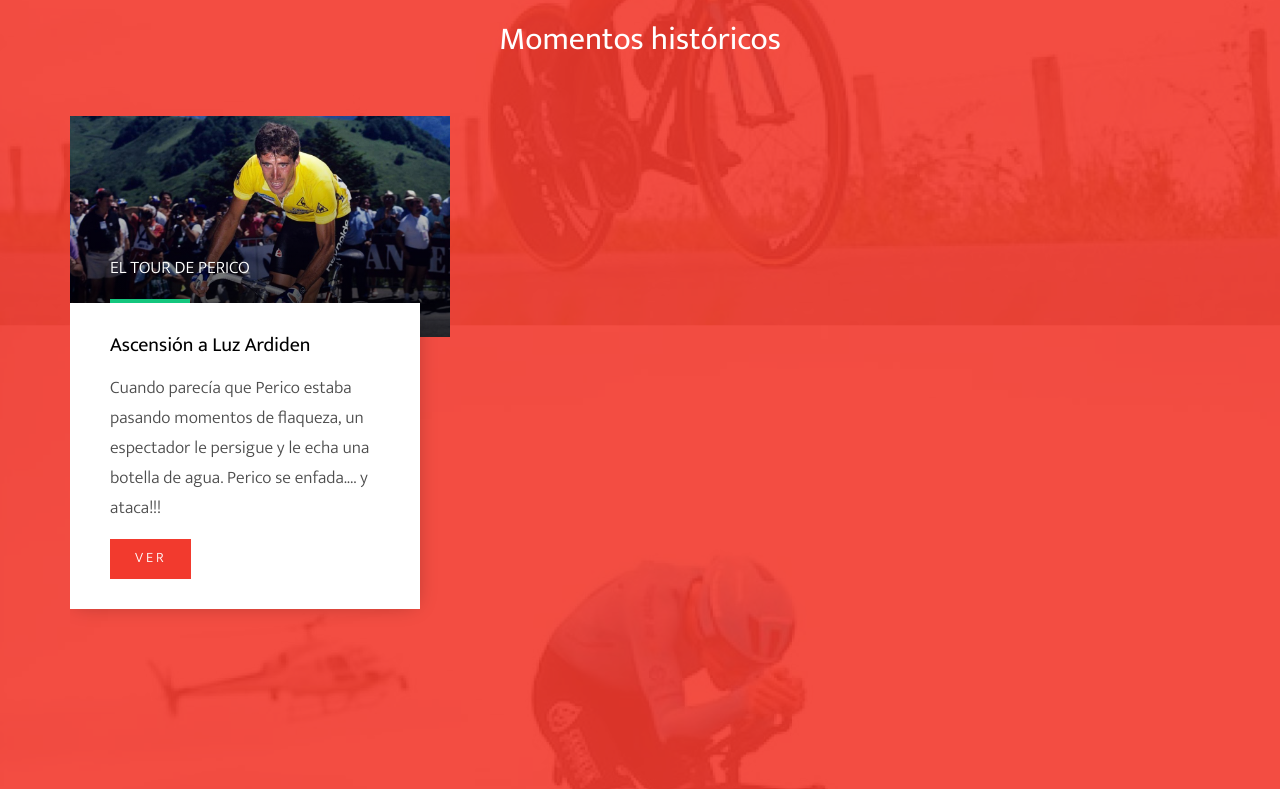
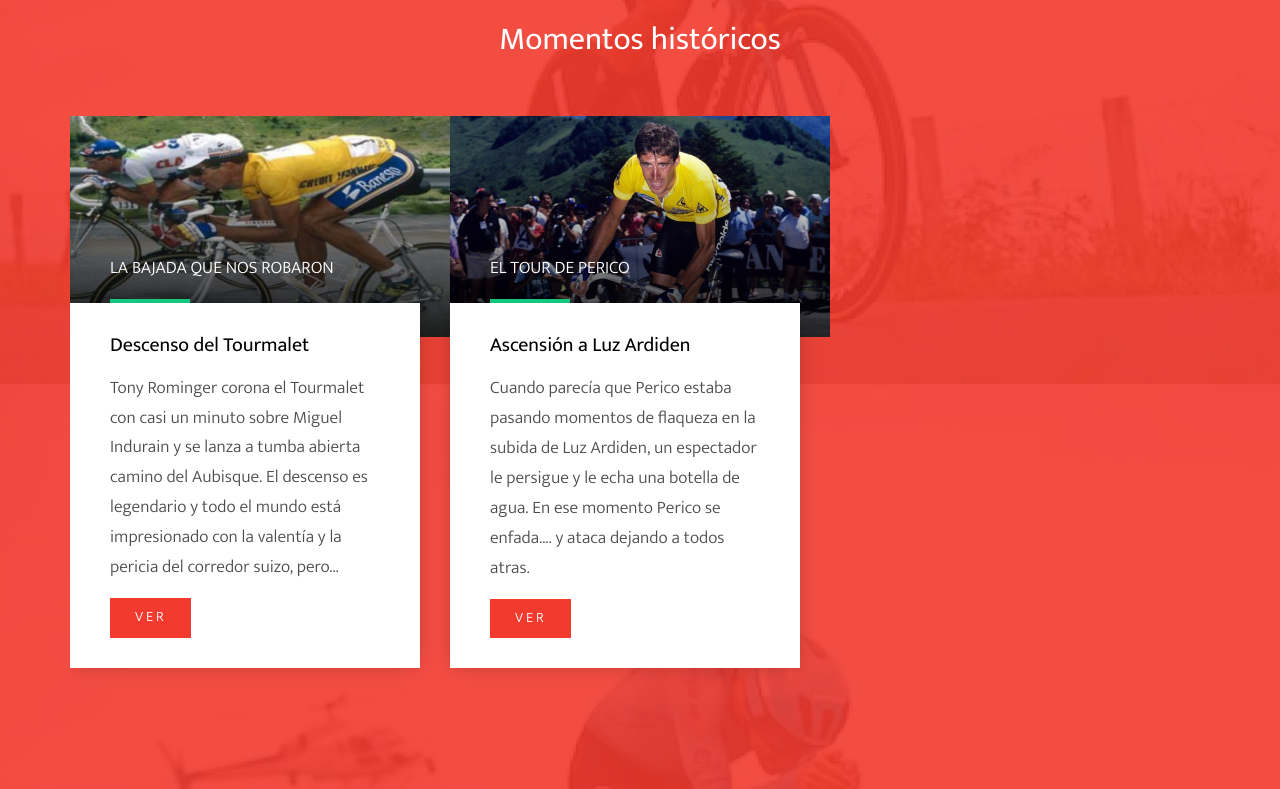
Before and after one commit to cuacfm/adoquines-alpes, a plain HTML site: page index.html in a window 1280 px wide. Shown: the part 1010-1799 px from the top of the page. Drawn offline with Linux system fonts and the light colour scheme; files whose address does not match are found by name.

Commit message:
INdurain

```diff
--- a/index.html
+++ b/index.html
@@ -211,6 +211,27 @@
 
         <div class="row">
           <div class="nonloop-block-13 owl-carousel">
+
+
+        <div class="item">
+          <!-- uses .block-12 -->
+          <div class="block-12">
+            <figure>
+              <img src="images/img_2.jpg" alt="Image" class="img-fluid">
+            </figure>
+            <div class="text">
+              <span class="meta">La bajada que nos robaron</span>
+              <div class="text-inner">
+                <h2 class="heading mb-3"><a href="#" class="text-black">Descenso del Tourmalet</a></h2>
+                <p>Tony Rominger corona el Tourmalet con casi un minuto sobre Miguel Indurain y se lanza a tumba abierta camino del Aubisque. El descenso es legendario y todo el mundo está impresionado con la valentía y la pericia del corredor suizo, pero...</p>
+                <p class="mb-0"><a href="https://youtu.be/7nOLemlbTiU" class="btn btn-primary btn-sm px-4 py-2 rounded-0" target="_blank">Ver</a>
+                </p>
+              </div>
+            </div>
+          </div>
+        </div>
+
+
         <div class="item">
           <!-- uses .block-12 -->
           <div class="block-12">
@@ -221,13 +242,17 @@
               <span class="meta">El Tour de Perico</span>
               <div class="text-inner">
                 <h2 class="heading mb-3"><a href="#" class="text-black">Ascensión a Luz Ardiden</a></h2>
-                <p>Cuando parecía que Perico estaba pasando momentos de flaqueza, un espectador le persigue y le echa una botella de agua. Perico se enfada.... y ataca!!!</p>
+                <p>Cuando parecía que Perico estaba pasando momentos de flaqueza en la subida de Luz Ardiden, un espectador le persigue y le echa una botella de agua. En ese momento Perico se enfada.... y ataca dejando a todos atras. </p>
                 <p class="mb-0"><a href="https://www.youtube.com/watch?v=lLKZ8so6T6U" class="btn btn-primary btn-sm px-4 py-2 rounded-0" target="_blank">Ver</a>
                 </p>
               </div>
             </div>
           </div>
         </div>
+
+
+
+
       </div>
         </div>
       </div>
```
